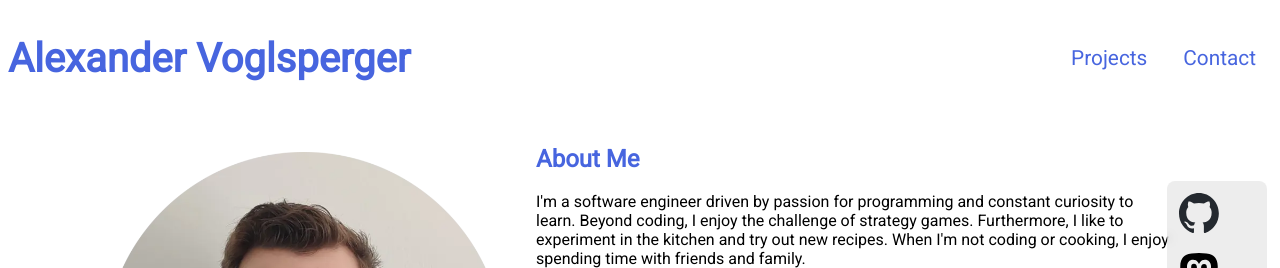
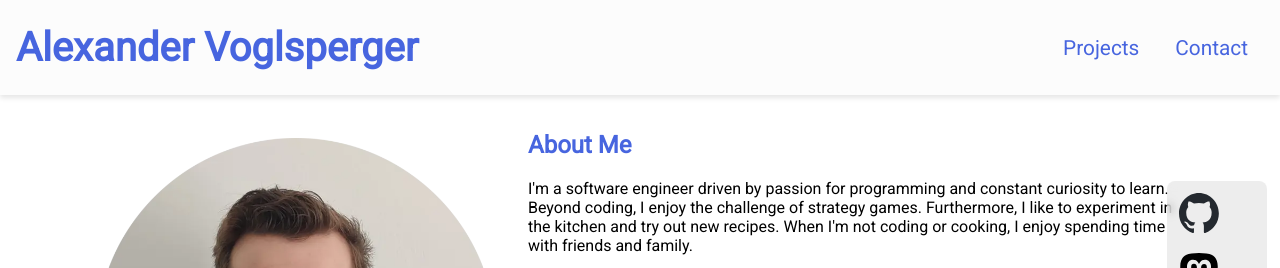
Before and after one commit to MrMinemeet/wtf-my-code.works, a plain HTML site: page index.html in a window 1280 px wide. Shown: the top 268 px of the page. Drawn offline with Linux system fonts and the light colour scheme.

Commit message:
Get rid of body margin/padding and add background to header

```diff
--- a/assets/css/critical.css
+++ b/assets/css/critical.css
@@ -9,11 +9,14 @@
 	--font-family: "Roboto", Arial, Helvetica, sans-serif;
 	--primary-light-color: #4765df;
 	--secondary-light-color: #ff7235;
+	--bg-color: #fcfcfc;
 	--transition: 0.3s;
 }
 
 body {
 	font-family: var(--font-family);
+	margin: 0;
+	padding: 0;
 }
 
 .hidden {
@@ -30,6 +33,11 @@ a.download {
 	text-decoration: underline;
 }
 
+header {
+	background-color: var(--bg-color);
+	box-shadow: 0 3px 5px rgba(0, 0, 0, 0.1);
+	padding: 0 1rem
+}
 /* navbar */
 nav {
 	display: flex;
@@ -41,21 +49,23 @@ nav {
 h1 {
 	color: var(--primary-light-color);
 }
+
 h2 {
 	color: var(--primary-light-color);
 }
+
 h3 {
 	color: var(--primary-light-color);
 }
 
 nav h1 {
 	font-size: 2.5rem;
-	margin: 0.67em 0;
+	margin: 0.6em 0;
 }
 
 nav .navmenu a {
 	font-size: 1.3em;
-	margin: 0.67em 0;
+	margin: 0.6rem 0;
 }
 
 .naventry {
```
